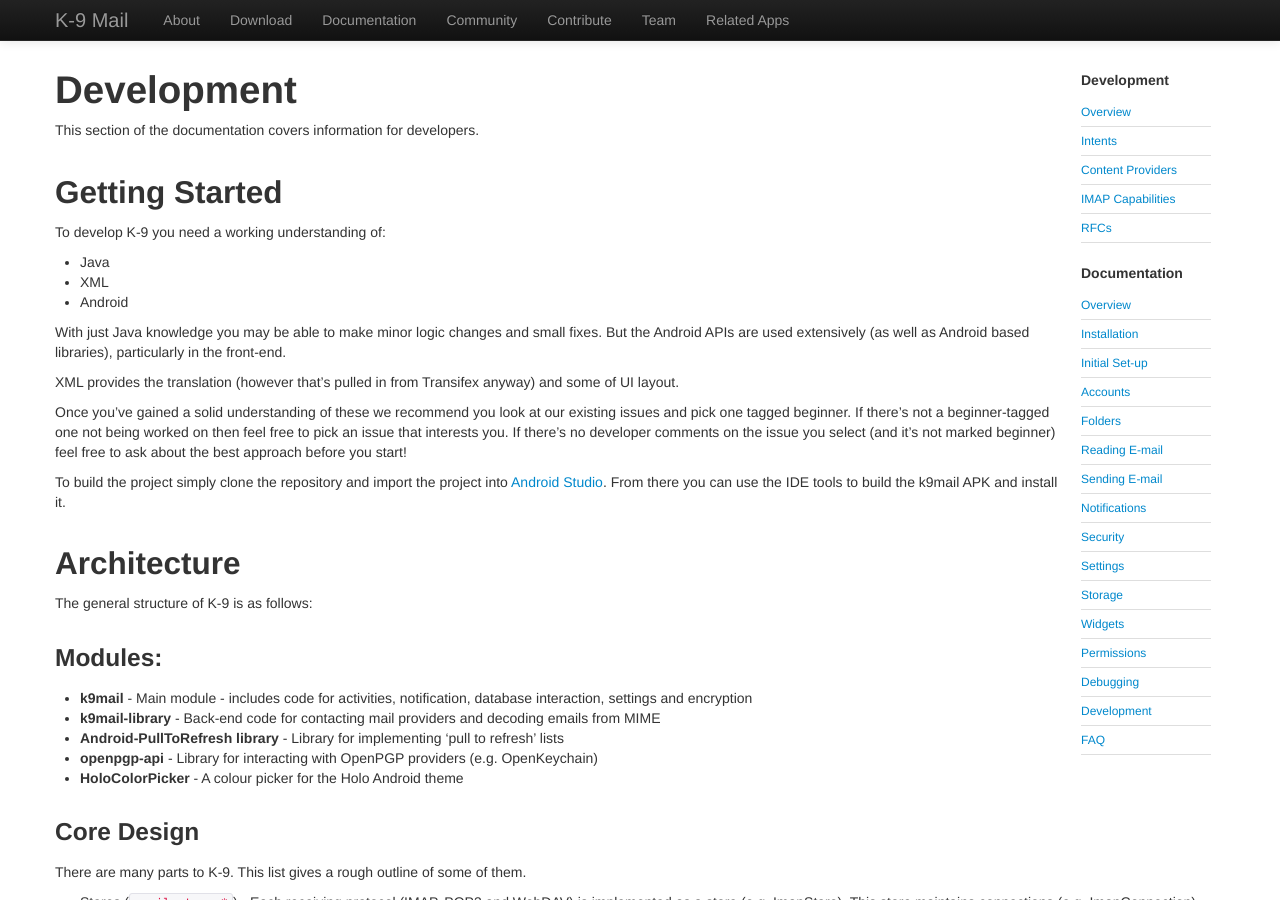
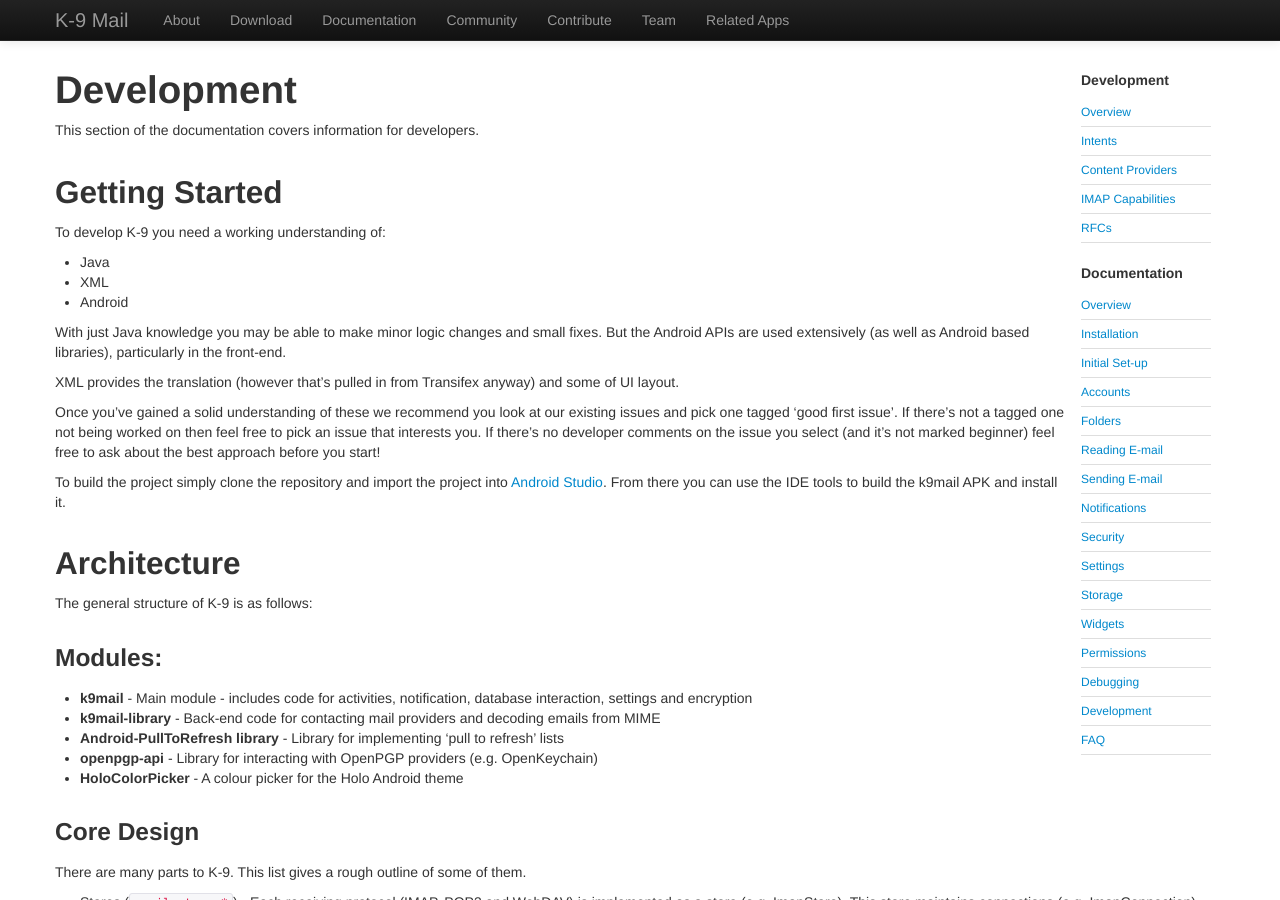
Before and after one commit to k9mail/k9mail.app, a Jekyll site: the page built from documentation/development.md, in a window 1280 px wide and 900 px high. Built offline with Jekyll 4.4.1, drawn with Linux system fonts in a browser that asks for light colours; nearby versions of some CDN libraries.

Commit message:
Reflect renaming of tag
GitHub started recommending tag names for issues. So we now use 'good first issue' instead of 'beginner' for issues that help people learn the code-base.

```diff
--- a/documentation/development.md
+++ b/documentation/development.md
@@ -24,7 +24,7 @@ With just Java knowledge you may be able to make minor logic changes and small f
 
 XML provides the translation (however that’s pulled in from Transifex anyway) and some of UI layout.
 
-Once you’ve gained a solid understanding of these we recommend you look at our existing issues and pick one tagged beginner. If there’s not a beginner-tagged one not being worked on then feel free to pick an issue that interests you. If there’s no developer comments on the issue you select (and it’s not marked beginner) feel free to ask about the best approach before you start!
+Once you’ve gained a solid understanding of these we recommend you look at our existing issues and pick one tagged 'good first issue'. If there’s not a tagged one not being worked on then feel free to pick an issue that interests you. If there’s no developer comments on the issue you select (and it’s not marked beginner) feel free to ask about the best approach before you start!
 
 To build the project simply clone the repository and import the project into [Android Studio](https://developer.android.com/studio/index.html). From there you can use the IDE tools to build the k9mail APK and install it.
 
```
